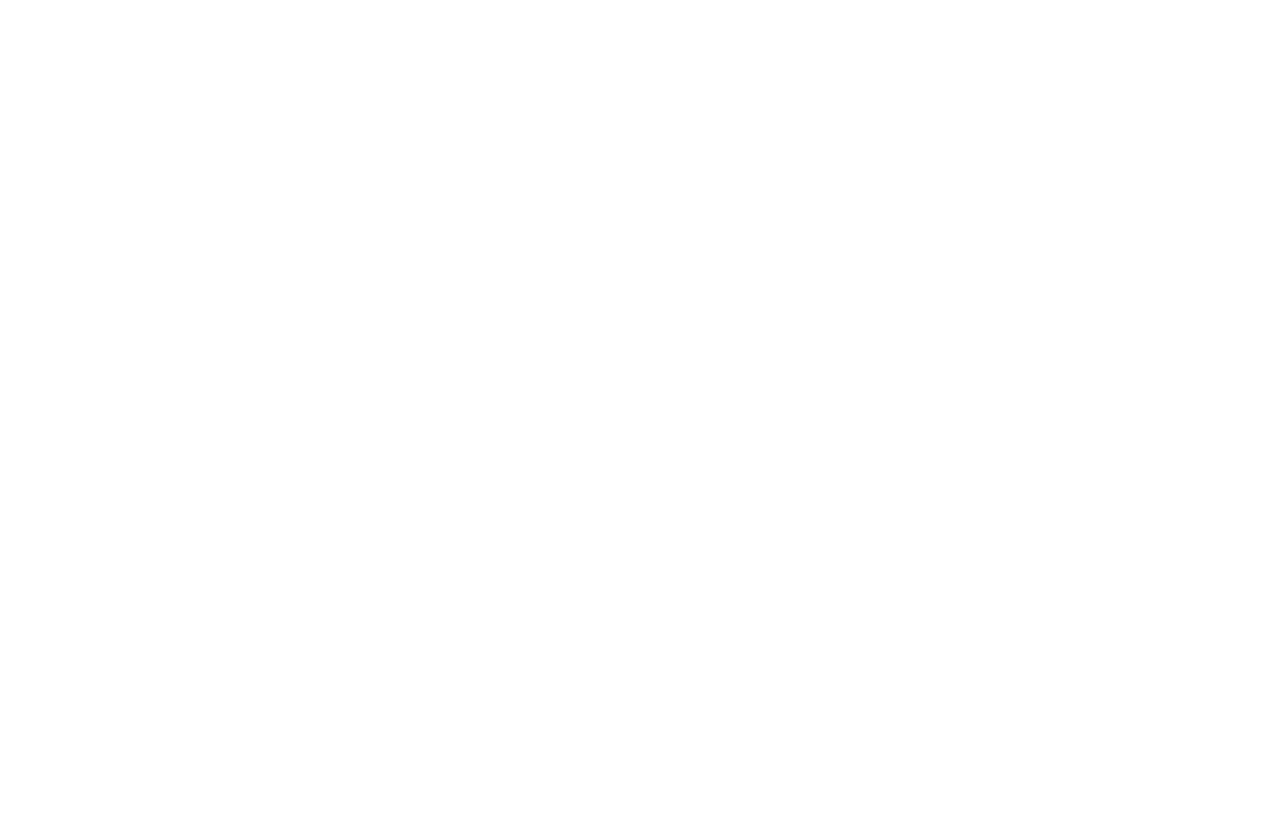
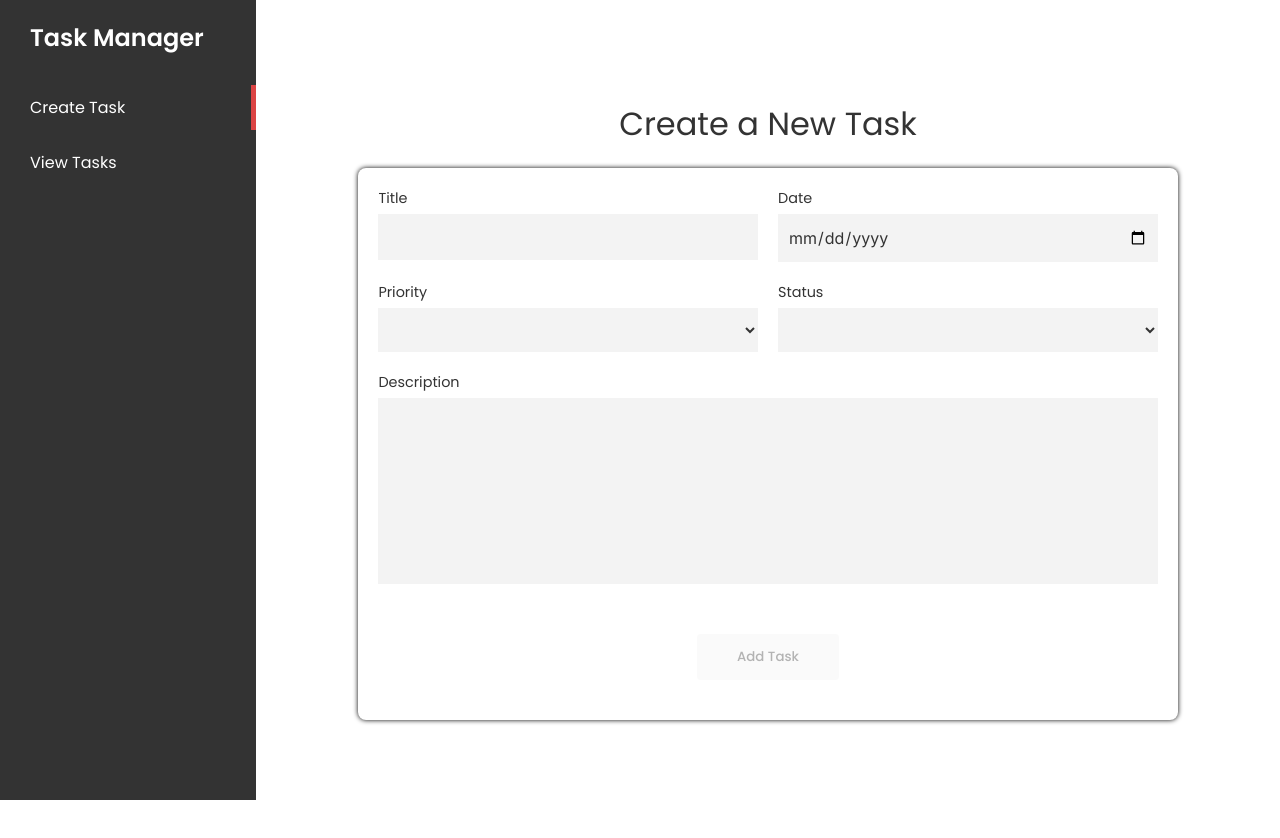
Before and after one commit to Abolore200/TaskManager, an Angular app: page / in a window 1280 px wide. Shown: the top 838 px of the page. Before the commit the page ends 800 px from the top, so only its background shows below. Built offline with nearby package versions, Linux system fonts and the light colour scheme.

Commit message:
added create and list components

```diff
--- a/src/app/app.component.css
+++ b/src/app/app.component.css
@@ -0,0 +1,13 @@
+.app-container{width:100%;}
+.container-flex{display:flex;}
+.sidebar-container{position:fixed;height:100%;width:20%;background-color:#333333;z-index:1;}
+.sidebar-container{padding:20px 0 0;overflow-y:auto;}
+.router-container{width:80%;margin-left:auto;height:auto;}
+.sidebar-container *{color:#fff;}
+.menu-head{padding:0 0 0 30px;width:fit-content;}
+.menu-head a{font-weight:600;font-size:1.5rem;}
+.menu-links{margin:30px 0 0;padding:0 0 0 30px;}
+.menu-links ul{display:flex;flex-direction:column;gap:10px 0;}
+.menu-links ul li{list-style:none;width:100%;}
+.menu-links ul li a{padding:10px 0;width:100%;display:block;}
+.menu-links ul li a.active{border-right:5px solid #db4444;}
--- a/src/app/app.component.html
+++ b/src/app/app.component.html
@@ -1,3 +1,18 @@
 <div class="app-container">
-
+  <div class="container-flex">
+    <div class="sidebar-container">
+      <div class="menu-head">
+        <a [routerLink]="''">Task Manager</a>
+      </div>
+      <div class="menu-links">
+        <ul>
+          <li><a href="" [routerLink]="''" [routerLinkActive]="'active'" [routerLinkActiveOptions]="{exact:true}">Create Task</a></li>
+          <li><a href="" [routerLink]="'lists'" [routerLinkActive]="'active'">View Tasks</a></li>
+        </ul>
+      </div>
+    </div>
+    <div class="router-container">
+      <router-outlet></router-outlet>
+    </div>
+  </div>
 </div>
--- a/src/app/app.component.ts
+++ b/src/app/app.component.ts
@@ -1,10 +1,12 @@
-import { Component, OnInit } from '@angular/core';
+import { Component, OnInit, ViewEncapsulation } from '@angular/core';
 import { AppService } from './services/app.service';
 
 @Component({
   selector: 'app-root',
   templateUrl: './app.component.html',
-  styleUrl: './app.component.css'
+  styleUrl: './app.component.css',
+  encapsulation: ViewEncapsulation.None,
+  providers: [AppService]
 })
 export class AppComponent implements OnInit {
   title = 'taskManager';
@@ -12,7 +14,7 @@ export class AppComponent implements OnInit {
 
   ngOnInit(): void {
     this.app.tasksObs().subscribe(val => {
-      console.log(val)
+      // console.log(val)
     })
   }
 }
--- a/src/app/create/create.component.css
+++ b/src/app/create/create.component.css
@@ -0,0 +1,16 @@
+.container{width:80%;margin:100px auto 150px;}
+.container *{color:#333333;}
+.form-header{text-align:center;margin:50px 0 20px;}
+.form-header p{font-size:2rem;font-size:500;}
+.form{width:100%;padding:20px 20px 40px;background-color:#fff;box-shadow:0 0 5px rgba(0,0,0.15);border-radius:8px;}
+.form{display:flex;flex-direction:column;gap:20px 0;}
+.form-flex{display:grid;flex-wrap:wrap;gap:20px;grid-template-columns:repeat(auto-fill,minmax(300px,1fr));}
+.form-flex .form-input{display:flex;flex-direction:column;gap:5px 0;}
+.form-input :is(label,input,select,textarea){width:100%;}
+.form-input label{font-size:.9rem;}
+.form-input :is(input,select,textarea){border:none;padding:13px 10px;background-color:#f3f3f3;font-family:'Inter';}
+.width-flex{display:flex;width:100%;}
+.description-card{width:100%;}
+.description-card textarea{width:100%;resize:none;}
+.submit-btn{padding:13px 40px;border:none;color:#fff;background-color:#db4444;border-radius:4px;font-family:'Poppins';font-weight:500;transition:all .2s ease-in-out;}
+.submit-btn[disabled]{background-color: light-dark(rgba(239, 239, 239, 0.3), rgba(19, 1, 1, 0.3));color: light-dark(rgba(16, 16, 16, 0.3), rgba(255, 255, 255, 0.3));border-color: light-dark(rgba(118, 118, 118, 0.3), rgba(195, 195, 195, 0.3))}
--- a/src/app/create/create.component.html
+++ b/src/app/create/create.component.html
@@ -1 +1,50 @@
-<p>create works!</p>
+<div class="container">
+    <div class="form-header">
+        <p>Create a New Task</p>
+    </div>
+    <div class="form-container">
+        <div class="form">
+            <div class="form-flex">
+                <div class="title-card form-input">
+                    <label for="title">Title</label>
+                    <input type="text" id="title" [(ngModel)]="title">
+                </div>
+                <div class="date-card form-input">
+                    <label for="date">Date</label>
+                    <input type="date" id="date" [(ngModel)]="date">
+                </div>
+            </div>
+            <div class="form-flex">
+                <div class="priority-card form-input">
+                    <label for="priority">Priority</label>
+                    <select name="priority" id="priority" [(ngModel)]="priority">
+                        <option value="high">High</option>
+                        <option value="medium">Medium</option>
+                        <option value="low">Low</option>
+                    </select>
+                </div>
+                <div class="status-card form-input">
+                    <label for="status">Status</label>
+                    <select name="status" id="status" [(ngModel)]="status">
+                        <option value="pending">Pending</option>
+                        <option value="progress">In Progress</option>
+                        <option value="completed">Completed</option>
+                    </select>
+                </div>
+            </div>
+            <div class="form-flex width-flex">
+                <div class="description-card form-input">
+                    <label for="description">Description</label>
+                    <textarea name="description" id="description" rows="10" [(ngModel)]="description"></textarea>
+                </div>
+            </div>
+            <div class="form-flex width-flex" style="justify-content:center;margin-top:30px;">
+                <button
+                class="submit-btn"
+                type="submit"
+                (click)="addTask()"
+                [disabled]="!title || !date || !priority || !status || !description">Add Task</button>
+            </div>
+        </div>
+    </div>
+</div>
--- a/src/app/create/create.component.ts
+++ b/src/app/create/create.component.ts
@@ -1,10 +1,32 @@
-import { Component } from '@angular/core';
+import { Component, ViewEncapsulation } from '@angular/core';
+import { AppService } from '../services/app.service';
 
 @Component({
   selector: 'app-create',
   templateUrl: './create.component.html',
-  styleUrl: './create.component.css'
+  styleUrl: './create.component.css',
+  encapsulation: ViewEncapsulation.None
 })
 export class CreateComponent {
+  constructor(private app: AppService){}
 
+  title:string;
+  description:string;
+  date: string;
+  priority:string;
+  status:string
+
+  addTask(){
+    if(this.title || this.description || this.date || this.priority || this.status){
+      const task = {
+        title: this.title,
+        description: this.description,
+        date: this.date,
+        priority: this.priority,
+        status: this.status
+      }
+
+      this.app.saveTaskToSessionStorage(task)
+    }
+  }
 }
--- a/src/app/lists/lists.component.ts
+++ b/src/app/lists/lists.component.ts
@@ -1,10 +1,19 @@
-import { Component } from '@angular/core';
+import { Component, OnInit } from '@angular/core';
+import { AppService } from '../services/app.service';
 
 @Component({
   selector: 'app-lists',
   templateUrl: './lists.component.html',
   styleUrl: './lists.component.css'
 })
-export class ListsComponent {
+export class ListsComponent implements OnInit {
+  constructor(private app: AppService){}
 
+  ngOnInit(): void {
+    this.app.tasksObs().subscribe(val => {
+      if(val !== undefined){
+        console.log(val)
+      }
+    })
+  }
 }
--- a/src/app/models/app.model.ts
+++ b/src/app/models/app.model.ts
@@ -1,7 +1,7 @@
 export class Task{
     title:string;
     description:string;
-    date: Date;
+    date:string;
     priority:string;
     status:string
 }
--- a/src/app/services/app.service.ts
+++ b/src/app/services/app.service.ts
@@ -13,23 +13,24 @@ export class AppService {
   taskArray:Task[] = []
 
   //push task to Tasks array in session storage
-  saveTaskToSessionStorage(value:Task){
+  saveTaskToSessionStorage(tasks:Task){
     let storage = this.getTaskFromSessionStorage()
-    storage.push(value)
+    storage.push(tasks)
     sessionStorage.setItem('tasks', JSON.stringify(storage))
   }
 
   //get task from Tasks array in session storage
   getTaskFromSessionStorage(){
     let taskSessionStorage = sessionStorage.getItem('tasks')
-    if(taskSessionStorage === null){
+    if(taskSessionStorage === null || taskSessionStorage === undefined){
       this.taskArray = []
     } else {
       this.taskArray = JSON.parse(taskSessionStorage)
     } return this.taskArray
   }
 
+  //
   tasksObs():Observable<Task[]>{
-    return of(this.taskArray)
+    return of(this.getTaskFromSessionStorage())
   }
 }
--- a/src/styles.css
+++ b/src/styles.css
@@ -2,3 +2,5 @@
 *,::after,::before{margin:0;padding:0;outline:none;box-sizing:border-box;}
 html,body{font-family:'Lucida Sans','Open Sans' ,'Lucida Sans Regular', 'Lucida Grande', 'Lucida Sans Unicode', Geneva, Verdana, sans-serif;}
 html,body{font-family:'Poppins';}
+input:not([type="checkbox"],[type="radio"]){-webkit-border-radius:0;border-radius:0;-webkit-appearance:none;appearance:none;font-size:1rem;}
+a{text-decoration:none;color:initial;}
```
Also changed, not shown: src/app/app-routing.module.ts (+8 -2 lines).
